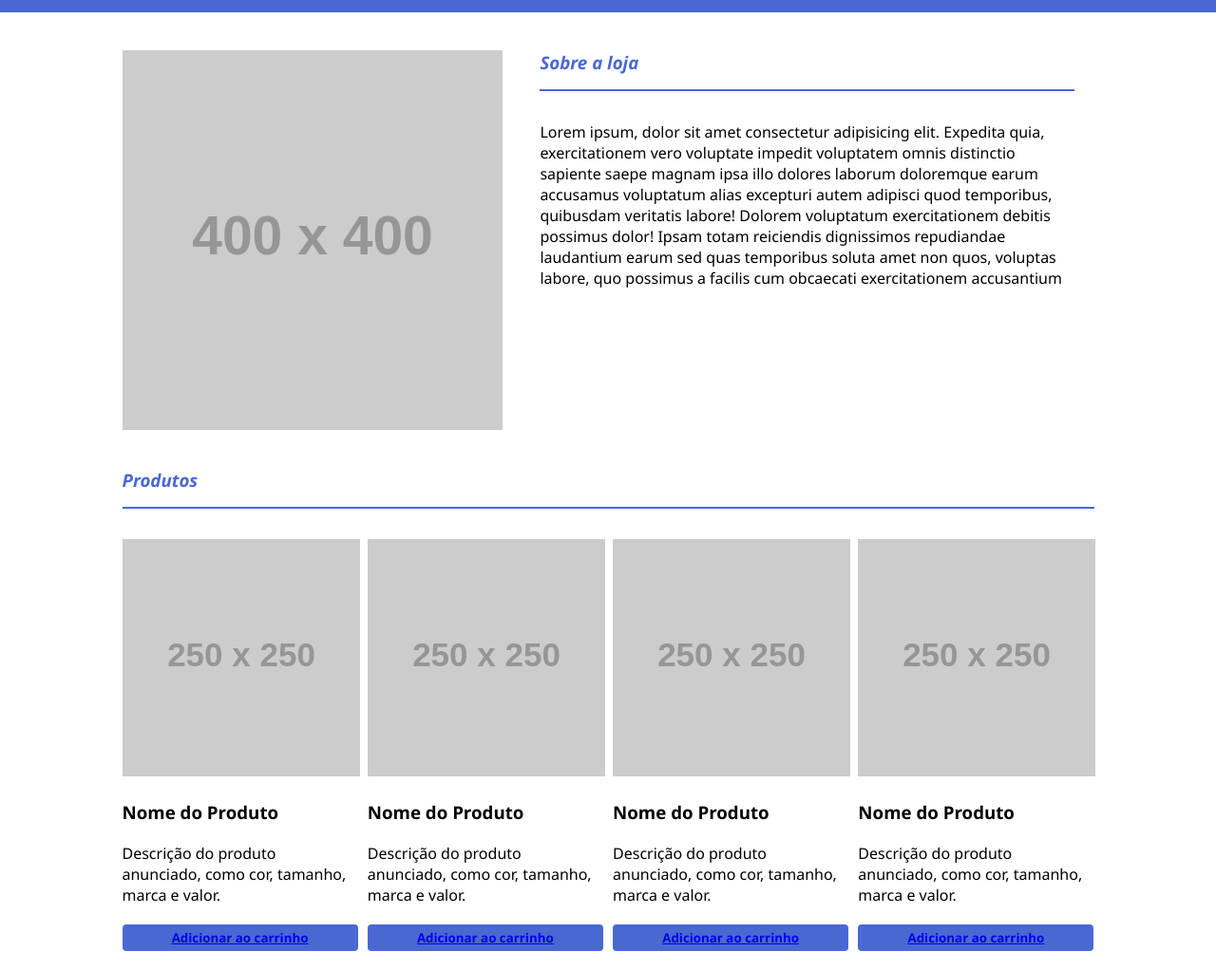
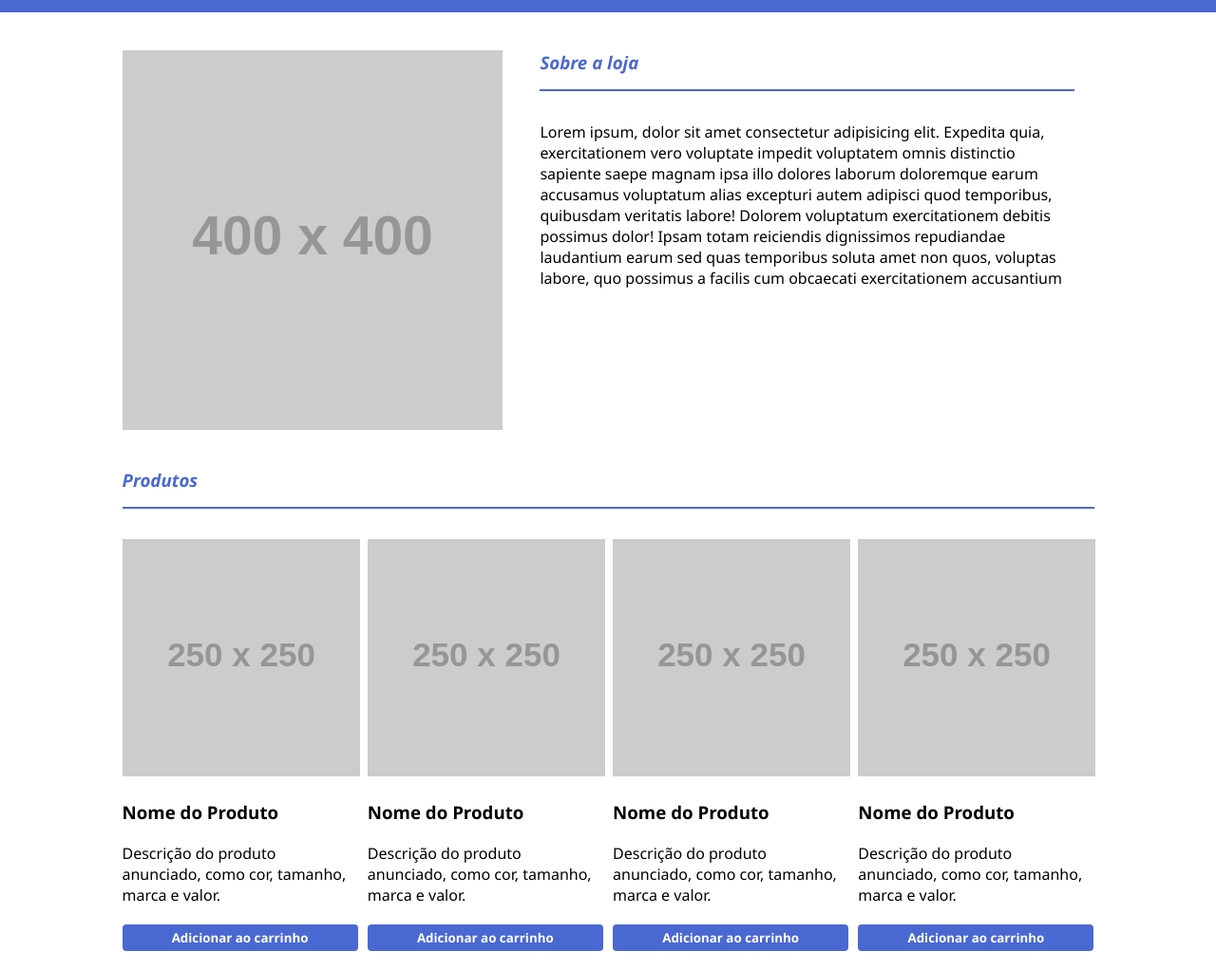
Before and after one commit to danielplanelle/EBAC-exercicio-mod11, a plain HTML site: page index.html in a window 1280 px wide. Shown: the part 52-1074 px from the top of the page at 95% size. Drawn offline with Linux system fonts and the light colour scheme; placeholder pictures from the web are drawn by us.

Commit message:
Removing link decoration

```diff
--- a/main.css
+++ b/main.css
@@ -77,12 +77,18 @@ p {
 
 .cards button {
   background-color: RGB(74 104 209);
-  color: #fff;
   width: 100%;
   border: none;
+  margin-bottom: 20px;
   padding: 5px;
   border-radius: 0.3em;
+}
+
+.cards a {
+  color: #fff;
+  border: none;
   font-weight: bold;
+  text-decoration: none;
 }
 
 @media screen and (min-width: 641px) and (max-width: 1023px) {
@@ -154,6 +160,7 @@ p {
     border-radius: 0.3em;
     font-weight: bold;
     margin-bottom: 40px;
+
   }
 
 }
```
